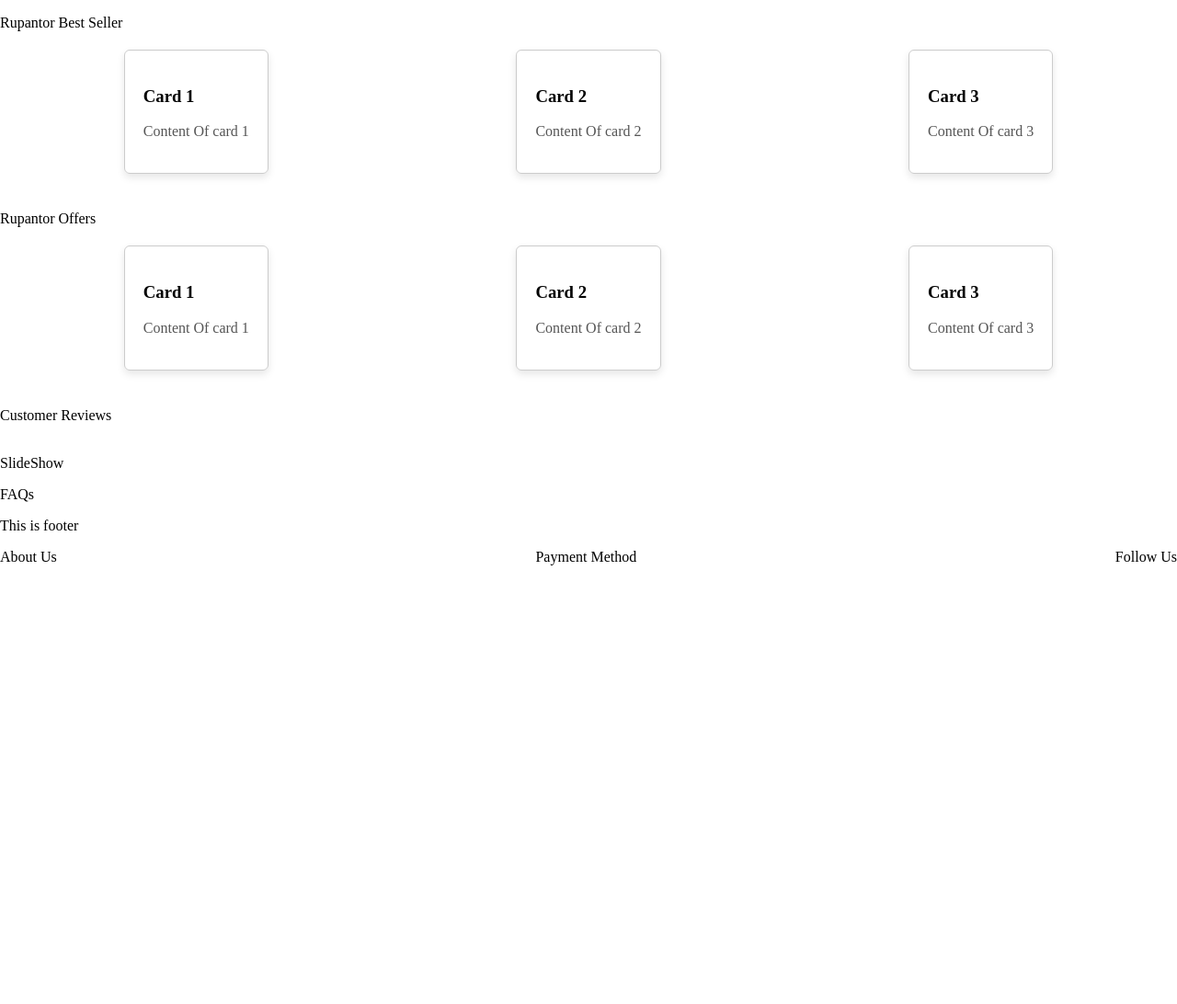
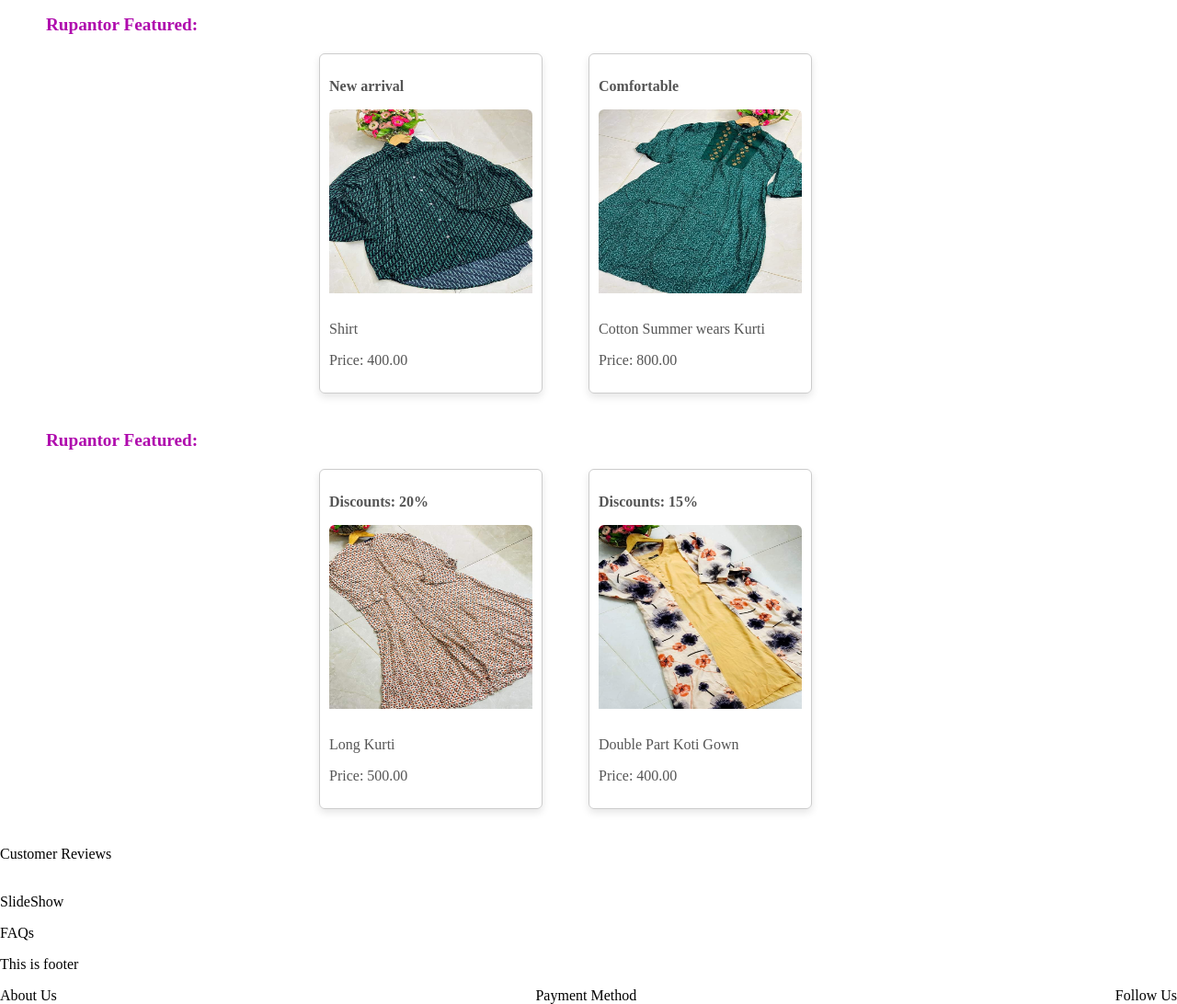
Before and after one commit to MazFahim/clientProjects, a Django app: page / in a window 1280 px wide. Shown: the part 54-1146 px from the top of the page at 92% size. Before the commit the page ends 669 px from the top, so only its background shows below. Run offline with Django 5.2, Linux system fonts and the light colour scheme; data comes from the database, SQL or seed files in the repository; both versions use the stored data as it was after the commit.

Commit message:
Rupantor: Home page updated

```diff
--- a/Rupantor/Rupantor/settings.py
+++ b/Rupantor/Rupantor/settings.py
@@ -124,7 +124,7 @@ STATICFILES_DIRS = [
     os.path.join(BASE_DIR, 'static')
 ]
 
-MEDIA_URL = 'media/'
+MEDIA_URL = '/media/'
 
 MEDIA_ROOT = os.path.join(BASE_DIR, 'media')
 
--- a/Rupantor/management/templates/home.html
+++ b/Rupantor/management/templates/home.html
@@ -5,16 +5,23 @@
     <meta name="viewport" content="width=device-width, initial-scale=1.0">
     <title>Home</title>
     <style>
+        .category-title{
+            font-size: larger;
+            margin-left: 50px;
+            color: #AF0AAD;
+        }
         .card-container{
             display: flex;
-            justify-content: space-around;
+            justify-content: center;
             flex-wrap: wrap;
             margin: 20px 0;
         }
         .card{
+            flex: 0 1 calc(20% - 35px);
             border: 1px solid #ccc;
             border-radius: 6px;
-            padding: 20px;
+            padding: 10px;
+            margin-right: 50px;
             margin-bottom: 20px;
             box-shadow: 0 4px 8px rgba(0, 0, 0, 0.1);
             transition: box-shadow 0.3s ease;
@@ -30,45 +37,54 @@
             font-size: 16px;
             color: #555;
         }
+        .card img {
+            width: 100%;
+            height: 200px;
+            object-fit: fill;
+            border-radius: 6px 6px 0 0;
+            margin-bottom: 10px;
+        }
     </style>
 </head>
 <body>
 
     {% include 'header.html' %}
 
-    <div>
-        <p>Rupantor Best Seller</p>
-        <div class="card-container">
+    <h2 class="category-title">Rupantor Featured:</h1>
+
+    <div class="card-container">
+        {% for x in featured %}
             <div class="card">
-                <h3>Card 1</h3>
-                <p>Content Of card 1</p>
+                <!-- <a href="{{ x.trailer_url }}"><img src="/media/media/{{ movie.poster }}" alt="{{ x.title }}"></a> -->
+                <p><strong>{{ x.message }}</strong></p>
+                {% for product in products %}
+                    {% if product.productId == x.product_id %}
+                        <img src="/media/{{ product.productImage }}" alt="no image">
+                        <p>{{ product.productName }}</p>
+                        <p>Price: {{ product.productPrice }}</p>
+                    {% endif %}
+                {% endfor %}
             </div>
-            <div class="card">
-                <h3>Card 2</h3>
-                <p>Content Of card 2</p>
-            </div>
-            <div class="card">
-                <h3>Card 3</h3>
-                <p>Content Of card 3</p>
-            </div>
-        </div>
+        {% endfor %}
     </div>
     <div>
-        <p>Rupantor Offers </p>
-        <div class="card-container">
+
+    <h2 class="category-title">Rupantor Featured:</h1>
+
+    <div class="card-container">
+        {% for x in offers %}
             <div class="card">
-                <h3>Card 1</h3>
-                <p>Content Of card 1</p>
+                <!-- <a href="{{ x.trailer_url }}"><img src="/media/media/{{ movie.poster }}" alt="{{ x.title }}"></a> -->
+                <p><strong>Discounts: {{ x.Discount }}</strong></p>
+                {% for product in products %}
+                    {% if product.productId == x.product_id %}
+                        <img src="/media/{{ product.productImage }}" alt="no image">
+                        <p>{{ product.productName }}</p>
+                        <p>Price: {{ product.productPrice }}</p>
+                    {% endif %}
+                {% endfor %}
             </div>
-            <div class="card">
-                <h3>Card 2</h3>
-                <p>Content Of card 2</p>
-            </div>
-            <div class="card">
-                <h3>Card 3</h3>
-                <p>Content Of card 3</p>
-            </div>
-        </div>
+        {% endfor %}
     </div>
     <div>
         <p>Customer Reviews </p><br>
--- a/Rupantor/management/views.py
+++ b/Rupantor/management/views.py
@@ -1,26 +1,42 @@
 from django.shortcuts import render
 from django.http import HttpResponse
 from django.template import loader
+from .models import *
 
 def test(request):
     return HttpResponse('Rupantor')
 
+
 def home(request):
+    featured = Featured.objects.all().values()
+    offers = Offer.objects.all().values()
+    products = Wears.objects.all().values()
+
+    context = {
+        'featured' : featured,
+        'offers' : offers,
+        'products' : products
+    }
+
     template = loader.get_template('home.html')
-    return HttpResponse(template.render())
+    return HttpResponse(template.render(context, request))
+
 
 def summerwear(request):
     template = loader.get_template('summerwear.html')
     return HttpResponse(template.render())
 
+
 def winterwear(request):
     template = loader.get_template('winterwear.html')
     return HttpResponse(template.render())
+
 
 def cart(request):
     template = loader.get_template('cart.html')
     return HttpResponse(template.render())
 
+
 def contact(request):
     template = loader.get_template('contact.html')
     return HttpResponse(template.render())
--- a/TicketSnap/movies/templates/home.html
+++ b/TicketSnap/movies/templates/home.html
@@ -8,7 +8,7 @@
         .category-title{
             font-size: larger;
             margin-left: 50px;
-            color: #AF0AAD;
+            color: #555;
         }
         .card-container{
             display: flex;
@@ -57,7 +57,7 @@
 <body>
     {% include 'headerNavbar.html' %}
 
-    <h2 class="category-title">Running Movies</h1>
+    <h1 class="category-title">Running Movies</h1>
 
     <div class="card-container">
         {% for movie in movies %}
```
Also changed, not shown: Rupantor/management/models.py (+20 -6 lines), Rupantor/db.sqlite3, Rupantor/management/migrations/0003_alter_wears_backlength_alter_wears_frontlength_and_more.py (added), Rupantor/management/migrations/0004_featured_message_featured_product_offer_discount_and_more.py (added), Rupantor/media/FB_IMG_1.jpg (added), Rupantor/media/FB_IMG_2.jpg (added), Rupantor/media/FB_IMG_3.jpg (added), Rupantor/media/FB_IMG_3_vWdte9y.jpg (added), Rupantor/media/FB_IMG_4jpg.jpg (added), Rupantor/media/FB_IMG_4jpg_u2FdZYg.jpg (added).
